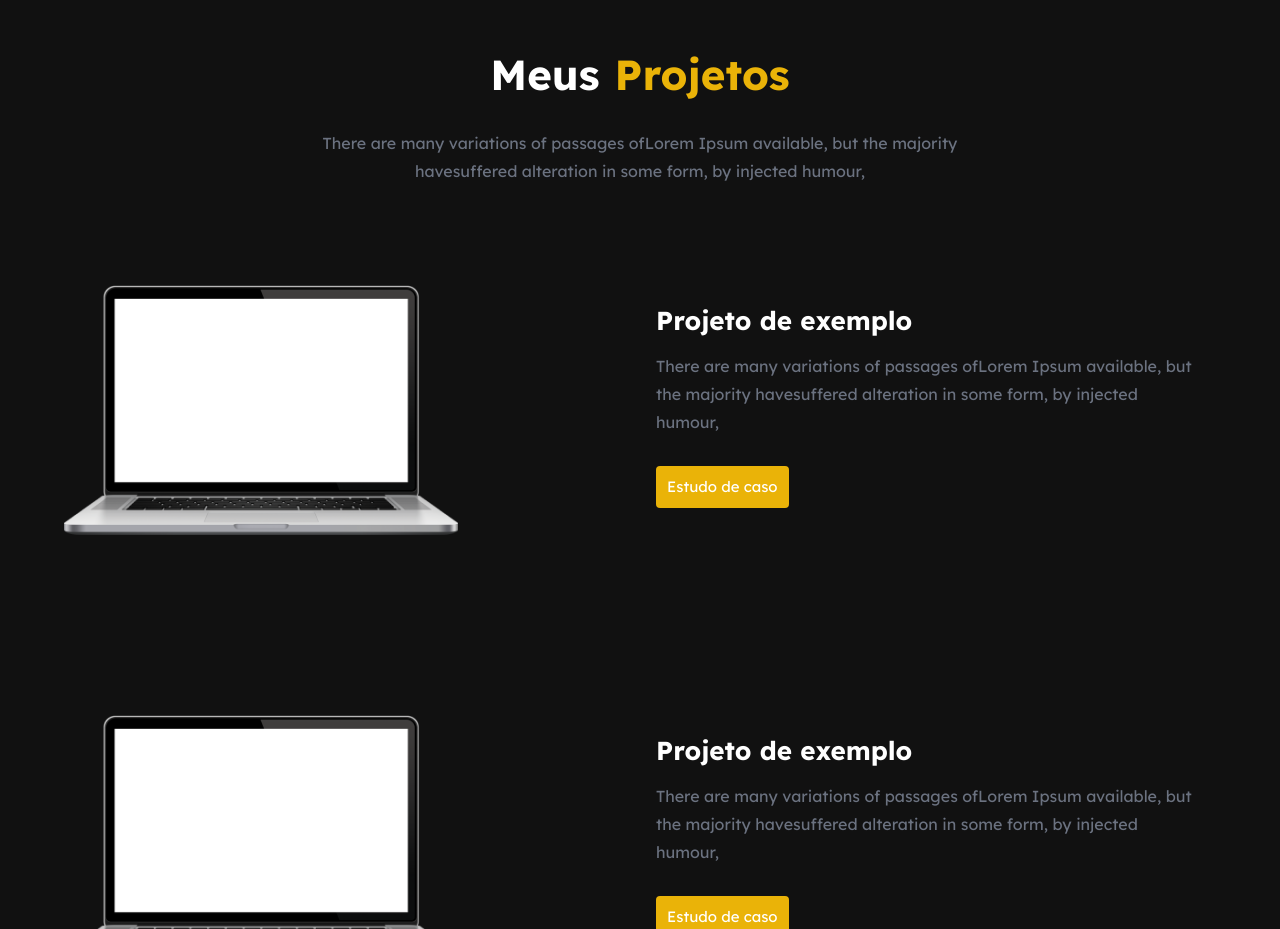
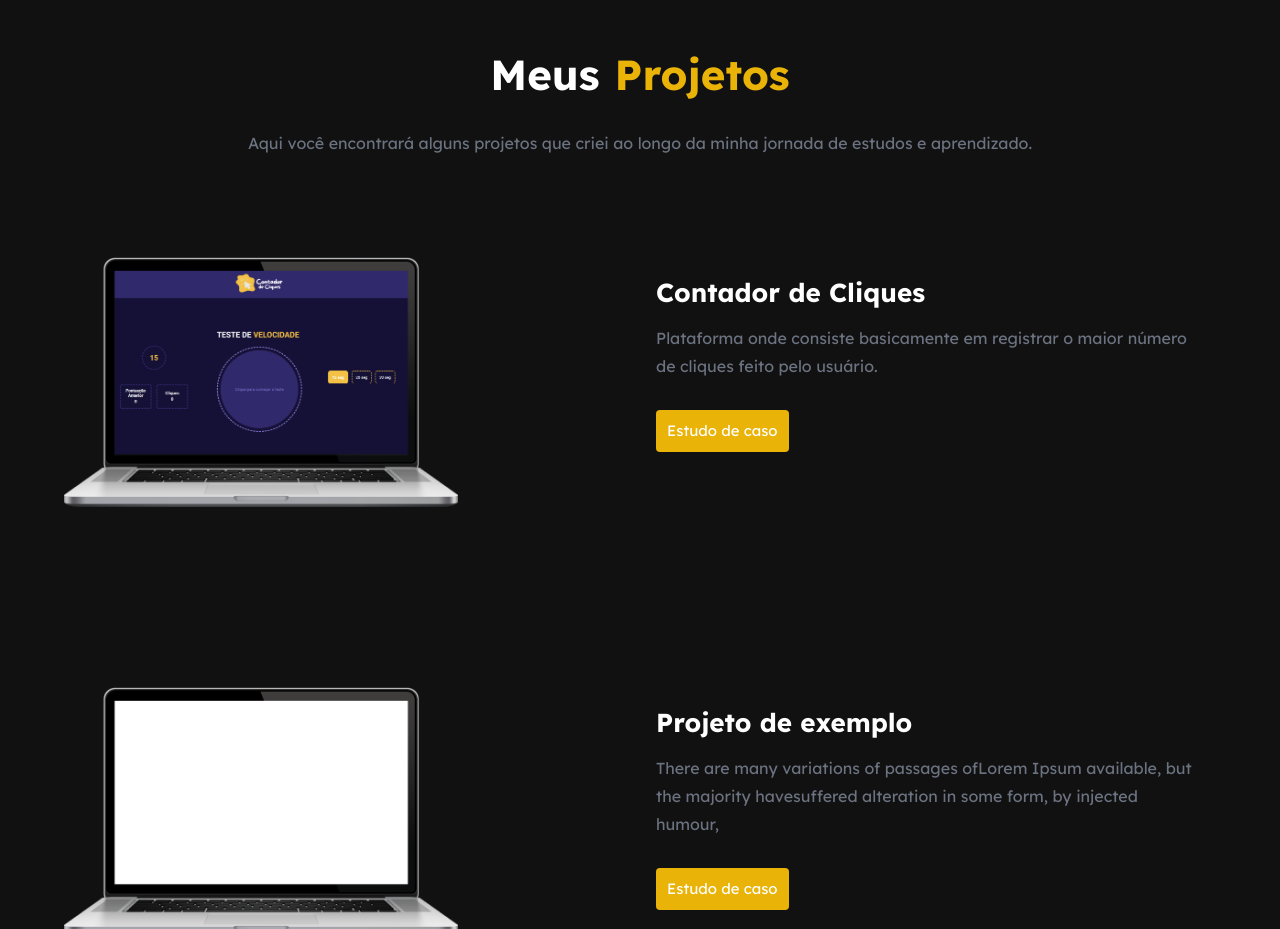
Before and after one commit to Guuzta/portfolio, a Next.js app: page / in a window 1280 px wide. Shown: the part 2360-3289 px from the top of the page. Built offline with nearby package versions, Linux system fonts and the light colour scheme.

Commit message:
adicionando primeiro projeto na section PROJETOS

```diff
--- a/src/app/page.js
+++ b/src/app/page.js
@@ -220,10 +220,8 @@ export default function Home() {
               </Typography>
             </Typography>
 
-            <Typography component='p' sx={{ color: theme.palette.text.secondary, width: '700px', margin: '0 auto', lineHeight: '28px' }}>
-              There are many variations of passages ofLorem Ipsum
-              available, but the majority havesuffered alteration in some
-              form, by injected humour,
+            <Typography component='p' sx={{ color: theme.palette.text.secondary, margin: '0 auto', lineHeight: '28px' }}>
+              Aqui você encontrará alguns projetos que criei ao longo da minha jornada de estudos e aprendizado.
             </Typography>
           </Box>
 
@@ -231,7 +229,7 @@ export default function Home() {
             <CardMedia
               component='img'
               height="250"
-              image="/images/notebook.png"
+              image="/images/primeiroProjeto.png"
               title="green iguana"
               sx={{ width: 'fit-content' }}
             />
@@ -245,13 +243,11 @@ export default function Home() {
                   marginBottom: '12px'
                 }}
               >
-                Projeto de exemplo
+                Contador de Cliques
               </Typography>
 
               <Typography component='p' sx={{ color: theme.palette.text.secondary, lineHeight: '28px' }}>
-                There are many variations of passages ofLorem Ipsum
-                available, but the majority havesuffered alteration in some
-                form, by injected humour,
+                Plataforma onde consiste basicamente em registrar o maior número de cliques feito pelo usuário.
               </Typography>
 
               <Button size='large'
```
Also changed, not shown: public/images/primeiroProjeto.png (added).
